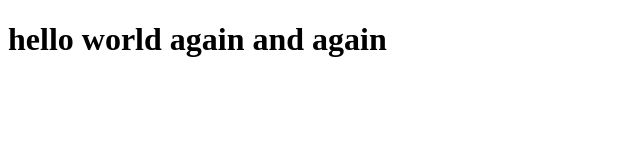
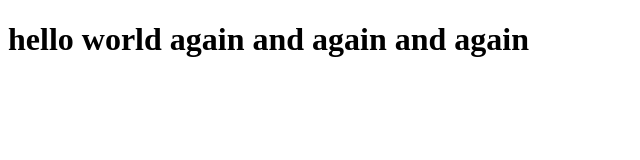
Before and after one commit to Luanmantegazine/NAIFSM, a plain HTML site: page index.html in a window 1280 px wide. Shown: the whole page, without its empty margins (0-640 px from the left). Drawn offline with Linux system fonts and the light colour scheme.

Commit message:
new commit 6

```diff
--- a/index.html
+++ b/index.html
@@ -7,6 +7,6 @@
     <title>Document</title>
 </head>
 <body>
-    <h1>hello world again and again </h1>
+    <h1>hello world again and again and again </h1>
 </body>
 </html>
```
